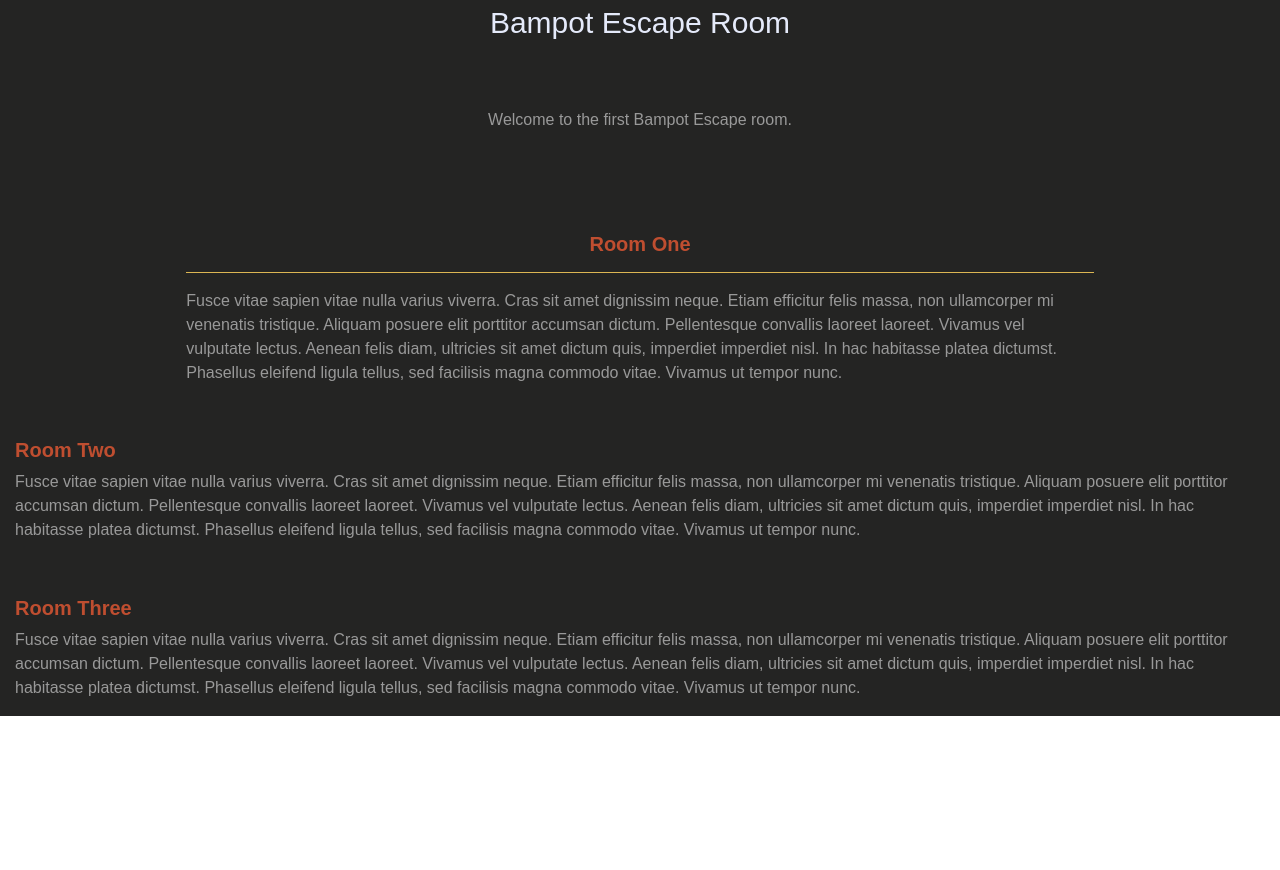
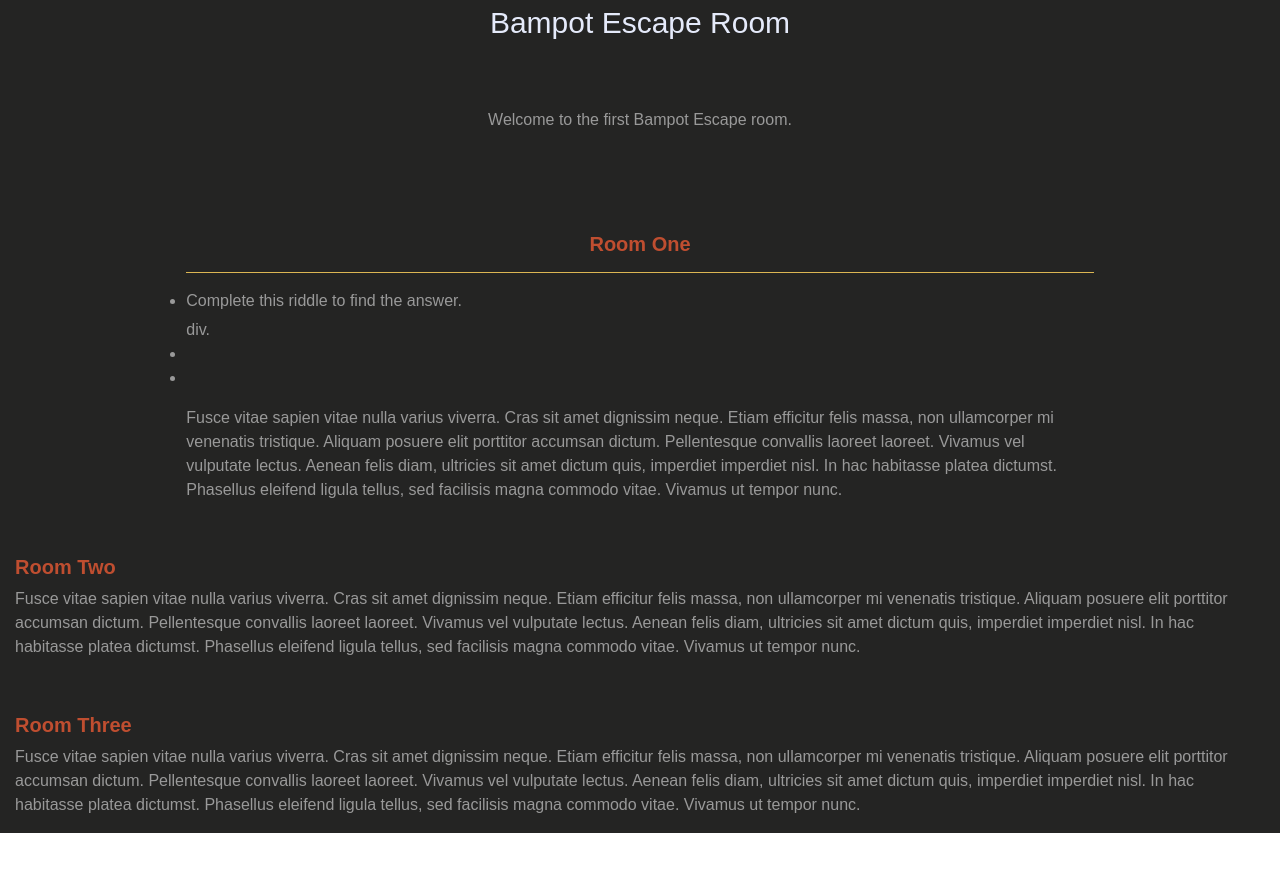
Before and after one commit to nathanfeeney/EscapeRoom, a plain HTML site: page index.html in a window 1280 px wide. Before the commit the page ends 800 px from the top, so only its background shows below. Drawn offline with Linux system fonts and the light colour scheme.

Commit message:
AddingQuestion File

```diff
--- a/index.html
+++ b/index.html
@@ -41,6 +41,16 @@
 		</div>
 
 		<div class="col-9">
+
+
+			<ul>
+				<li>
+					<p class="h6">Complete this riddle to find the answer.</p>
+					div.
+				</li>
+				<li></li>
+				<li></li>
+			</ul>
 			<p>Fusce vitae sapien vitae nulla varius viverra. Cras sit amet dignissim neque. Etiam efficitur felis massa, non ullamcorper mi venenatis tristique. Aliquam posuere elit porttitor accumsan dictum. Pellentesque convallis laoreet laoreet. Vivamus vel vulputate lectus. Aenean felis diam, ultricies sit amet dictum quis, imperdiet imperdiet nisl. In hac habitasse platea dictumst. Phasellus eleifend ligula tellus, sed facilisis magna commodo vitae. Vivamus ut tempor nunc.</p>
 		</div>
 
```
Also changed, not shown: questionsForApp.txt (added).
